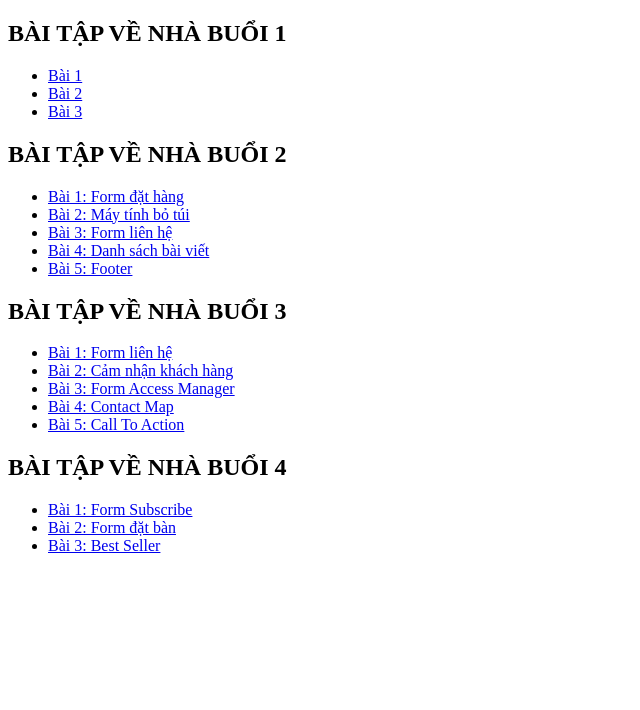
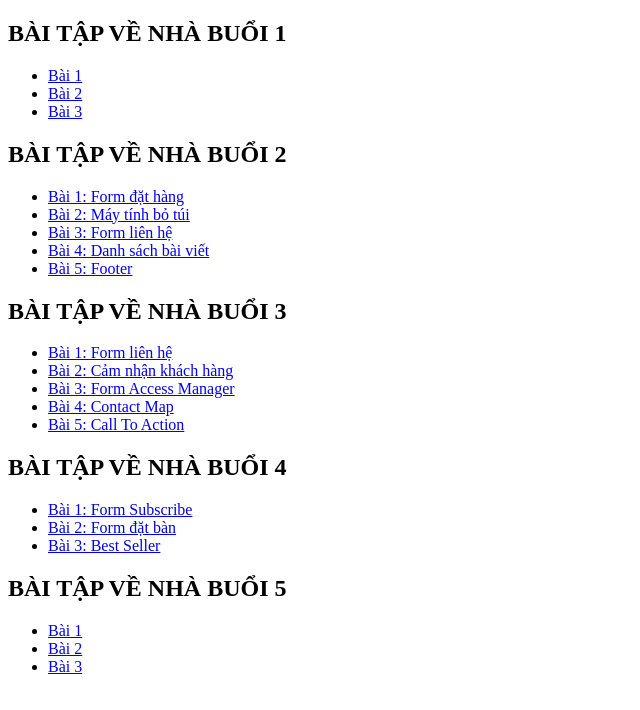
Before and after one commit to ronbanh549/f8-fullstack-k5, a plain HTML site: page index.html in a window 1280 px wide. Shown: the whole page, without its empty margins (0-640 px from the left). Drawn offline with Linux system fonts and the light colour scheme.

Commit message:
done Day-05

```diff
--- a/index.html
+++ b/index.html
@@ -70,6 +70,18 @@
             <a href="./Day-4/bai3.html">Bài 3: Best Seller</a>
         </li>
     </ul>
+    <h2>BÀI TẬP VỀ NHÀ BUỔI 5</h2>
+    <ul>
+        <li>
+            <a href="./Day-5/bai1.html">Bài 1</a>
+        </li>
+        <li>
+            <a href="./Day-5/bai2.html">Bài 2</a>
+        </li>
+        <li>
+            <a href="./Day-5/bai3.html">Bài 3</a>
+        </li>
+    </ul>
 </body>
 
 </html>
```
